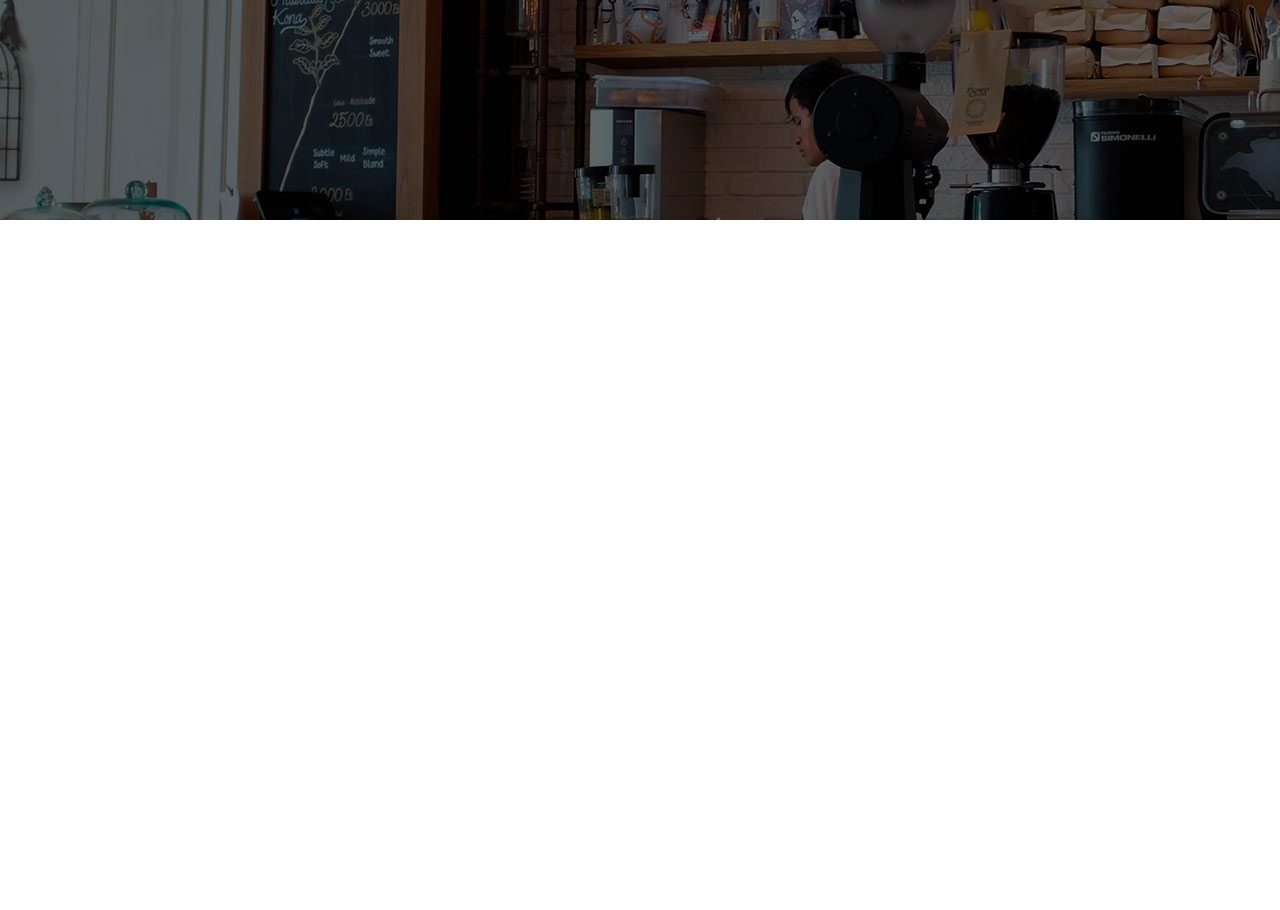
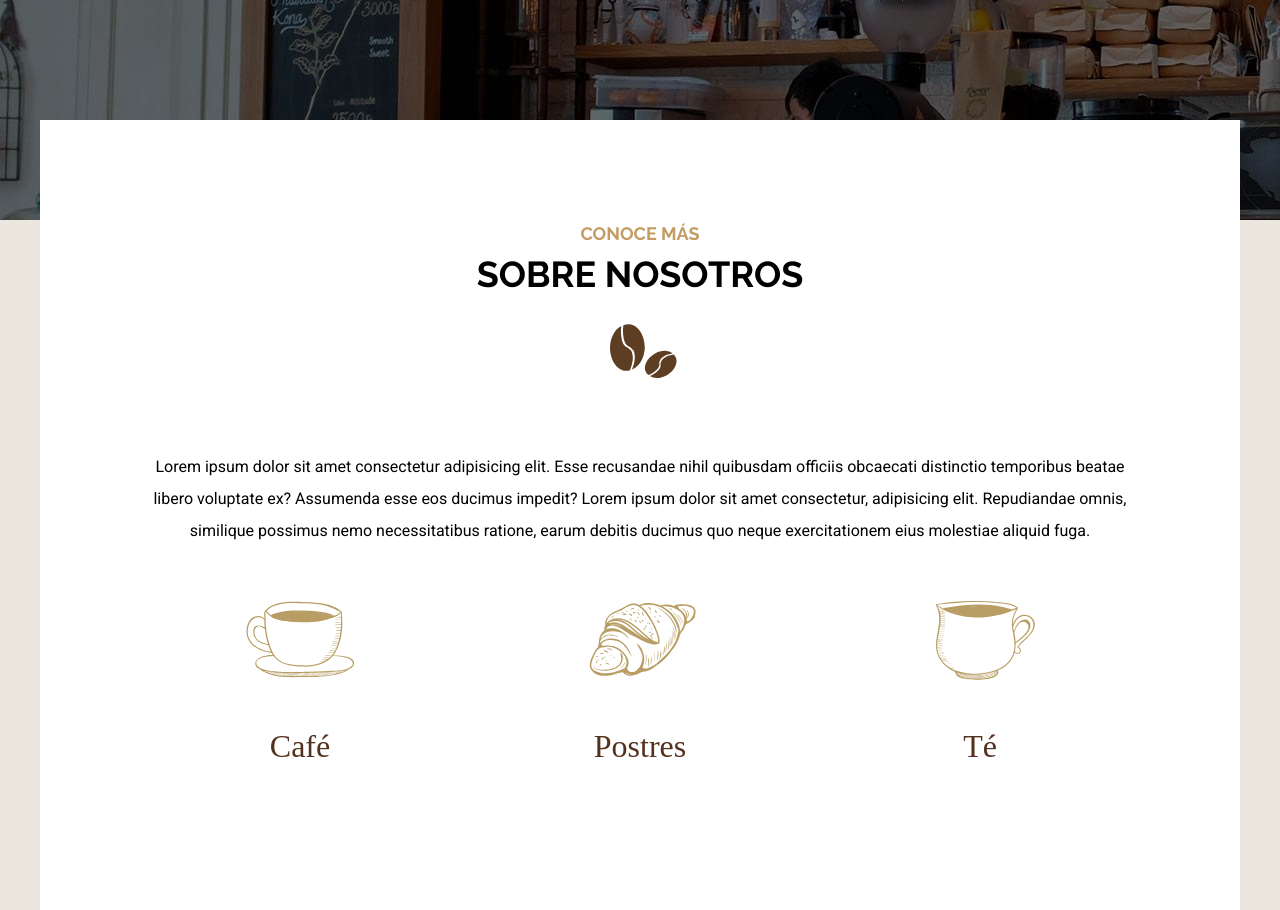
Before and after one commit to devpegar/cafeteria, a website: page index.html in a window 1280 px wide. Shown: the part 480-1390 px from the top of the page. Before the commit the page ends 800 px from the top, so only its background shows below. Drawn offline with Linux system fonts and the light colour scheme; a web font is replaced by a local one.

Commit message:
Terminada la seccion sobre nosotros

```diff
--- a/index.html
+++ b/index.html
@@ -8,7 +8,7 @@
     <link rel="preconnect" href="https://fonts.googleapis.com" />
     <link rel="preconnect" href="https://fonts.gstatic.com" crossorigin />
     <link
-      href="https://fonts.googleapis.com/css2?family=Roboto:wght@400;700;900&display=swap"
+      href="https://fonts.googleapis.com/css2?family=Bona+Nova&family=Raleway:wght@700;900&family=Roboto:wght@400;700&display=swap"
       rel="stylesheet"
     />
     <link rel="stylesheet" href="build/css/app.css" />
@@ -35,5 +35,37 @@
         </div>
       </div>
     </header>
+
+    <main class="contenedor contenido-principal text-center">
+      <section class="conoce">
+        <h2><span>Conoce más</span> sobre nosotros</h2>
+
+        <p>
+          Lorem ipsum dolor sit amet consectetur adipisicing elit. Esse
+          recusandae nihil quibusdam officiis obcaecati distinctio temporibus
+          beatae libero voluptate ex? Assumenda esse eos ducimus impedit? Lorem
+          ipsum dolor sit amet consectetur, adipisicing elit. Repudiandae omnis,
+          similique possimus nemo necessitatibus ratione, earum debitis ducimus
+          quo neque exercitationem eius molestiae aliquid fuga.
+        </p>
+      </section>
+
+      <section class="iconos">
+        <ul class="listado-iconos">
+          <li>
+            <img src="build/img/icono_cafe.svg" alt="icono cafe" />
+            <p>Café</p>
+          </li>
+          <li>
+            <img src="build/img/icono_postre.svg" alt="icono postre" />
+            <p>Postres</p>
+          </li>
+          <li>
+            <img src="build/img/icono_te.svg" alt="icono te" />
+            <p>Té</p>
+          </li>
+        </ul>
+      </section>
+    </main>
   </body>
 </html>
```
Also changed, not shown: build/css/app.css.
